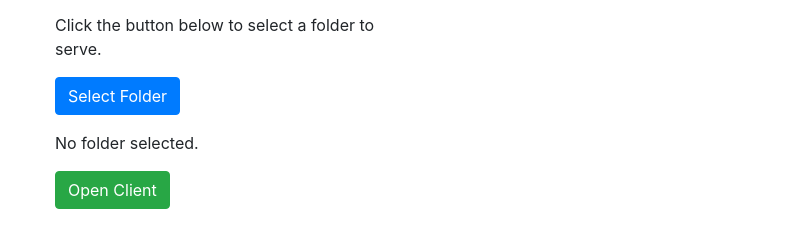
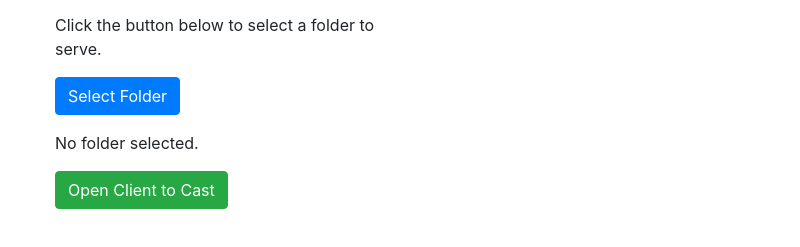
Before and after one commit to banksio/filecast, an Electron app: page app/index.html in a window 800 px wide. Shown: the part 195-442 px from the top of the page. Drawn offline with nearby package versions, Linux system fonts and the light colour scheme.

Commit message:
fix: UI terminology

```diff
--- a/app/index.html
+++ b/app/index.html
@@ -32,7 +32,7 @@
                 <p>Click the button below to select a folder to serve.</p>
                 <button class="btn btn-primary mb-3" id="btn-folderpicker">Select Folder</button>
                 <p id="status-path">No folder selected.</p>
-                <button class="btn btn-success" id="btnOpenClient">Open Client</button>
+                <button class="btn btn-success" id="btnOpenClient">Open Client to Cast</button>
             </div>
             <div class="col">
                 <h2>Files Discovered</h2>
```
